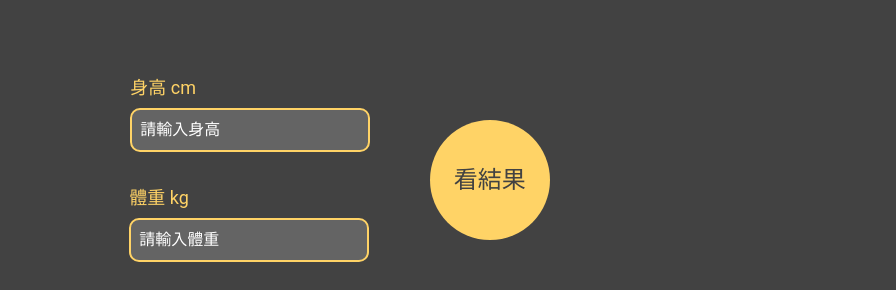
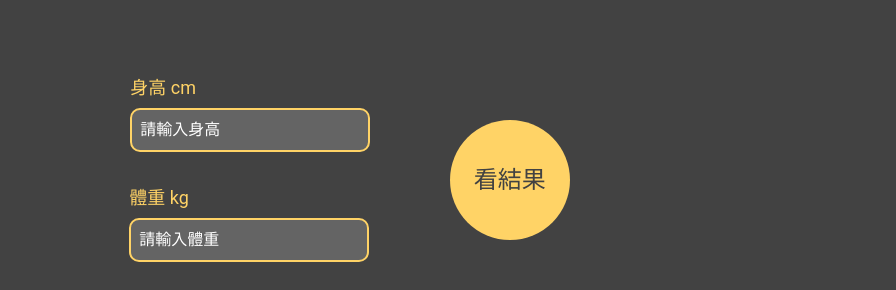
Before and after one commit to lily-oa/myBmi, a plain HTML site: page index.html in a window 1280 px wide. Shown: the top 290 px of the page, 384-1280 px from the left. Drawn offline with Linux system fonts and the light colour scheme.

Commit message:
Update 2022-06-19T03:52:58.132Z

```diff
--- a/index.html
+++ b/index.html
@@ -43,7 +43,7 @@
         </form>
       </div>
       <div class="col-6 col-md-4">
-        <div class="btn-container ps-5">
+        <div class="btn-container ms-10">
           <button class="see-result" style="display: block;">看結果</button>
           <div id="show-result" style="display: none">
             <h3 class="result-num"></h3>
```
